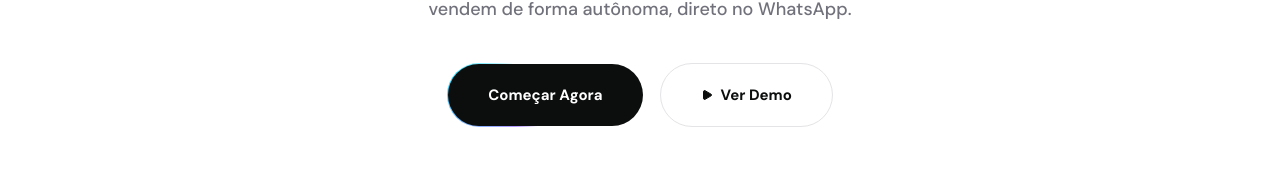
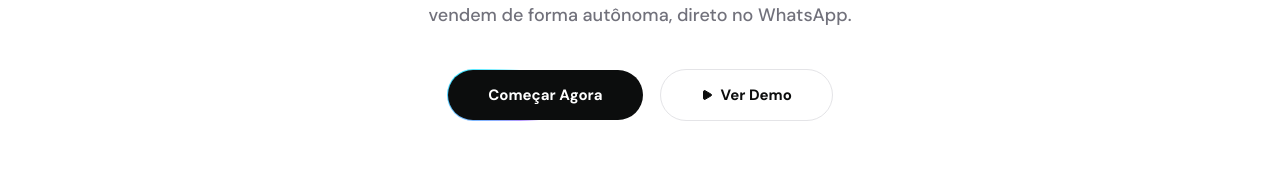
Before and after one commit to igormarinsantos/Tlin, a Next.js app: page / in a window 1280 px wide. Shown: the part 536-713 px from the top of the page. Built offline with nearby package versions, Linux system fonts and the light colour scheme; no server answers.

Commit message:
style: decrease hero button height

```diff
--- a/components/Hero.tsx
+++ b/components/Hero.tsx
@@ -231,7 +231,7 @@ export function Hero() {
                 className="absolute inset-[-150%] opacity-100 transition-opacity"
                 style={{ backgroundImage: `conic-gradient(from 0deg, transparent 0 120deg, #B597FF 150deg, #38E3FF 210deg, transparent 240deg 360deg)` }}
               />
-              <div className="relative px-10 py-5 rounded-full font-bold text-[15px] z-10 block w-full text-white transition-colors duration-300 group-hover/btn:text-[#0c0d0d] text-center">
+              <div className="relative px-10 py-3.5 rounded-full font-bold text-[15px] z-10 block w-full text-white transition-colors duration-300 group-hover/btn:text-[#0c0d0d] text-center">
                 <span className="relative z-10">{t.hero.cta}</span>
                 <div className="absolute inset-0 bg-[#0c0d0d] rounded-full transition-opacity duration-500 group-hover/btn:opacity-0" />
                 <div className="absolute inset-0 bg-gradient-to-r from-[#B597FF] to-[#38E3FF] rounded-full opacity-0 transition-opacity duration-500 group-hover/btn:opacity-100" />
@@ -277,7 +277,7 @@ export function Hero() {
                mouseY.set(e.clientY - rect.top);
             }}
           >
-            <div className="px-10 py-5 rounded-full bg-white border border-zinc-200 text-[#0c0d0d] font-bold text-[15px] hover:bg-zinc-50 transition-all flex items-center gap-2">
+            <div className="px-10 py-3.5 rounded-full bg-white border border-zinc-200 text-[#0c0d0d] font-bold text-[15px] hover:bg-zinc-50 transition-all flex items-center gap-2">
               <Play className="w-3 h-3 fill-current" />
               {t.hero.watchDemo}
             </div>
```
